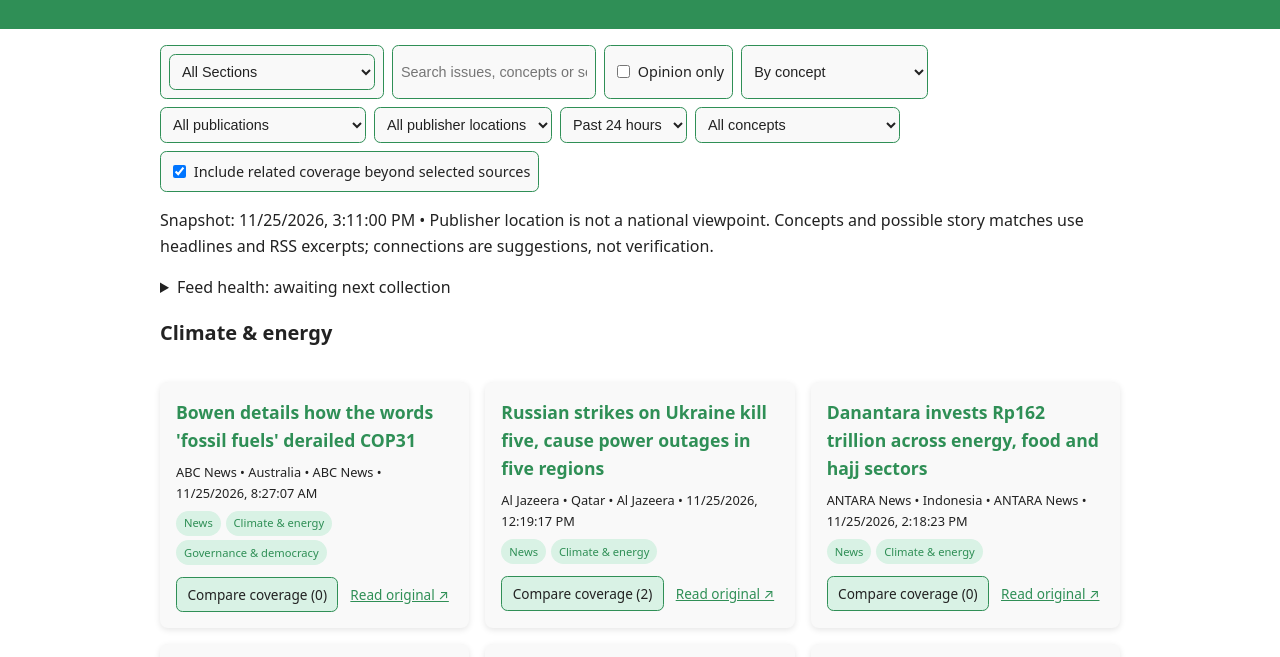
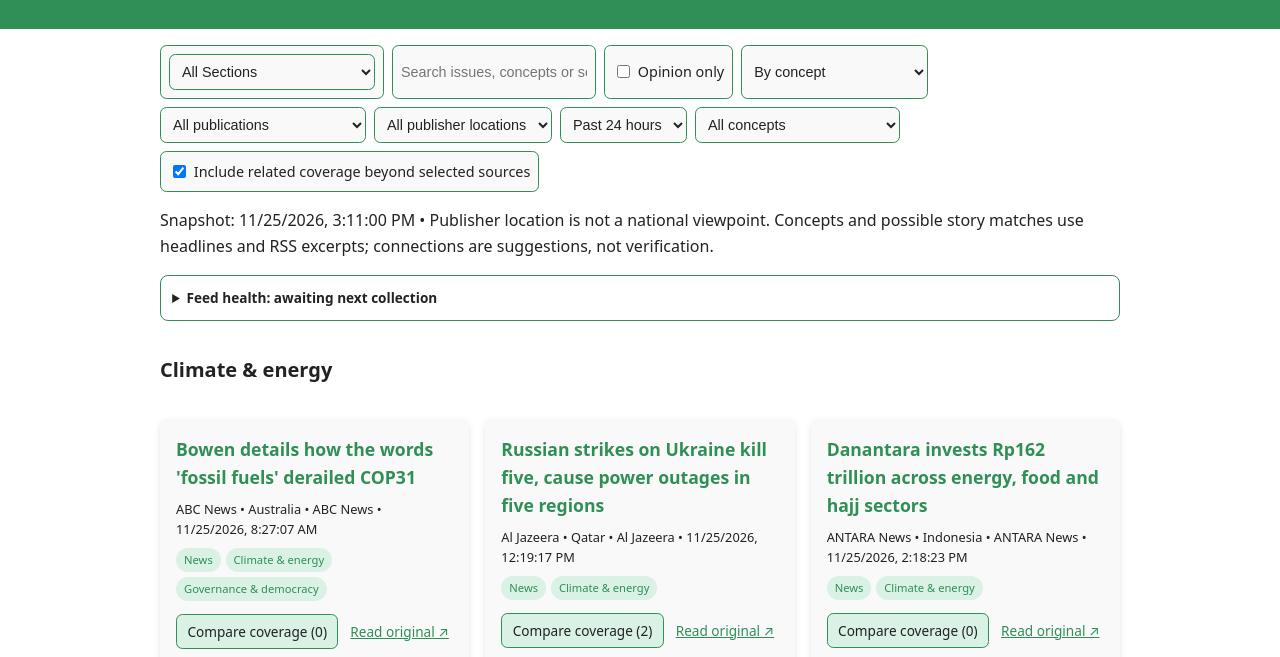
Before and after one commit to SynapseWorks/CBCReader, a plain HTML site: page docs/index.html in a window 1280 px wide. Shown: the part 99-756 px from the top of the page. Drawn offline with Linux system fonts and the light colour scheme.

Commit message:
Style timeline feed diagnostics and comparison excerpts

```diff
--- a/docs/styles.css
+++ b/docs/styles.css
@@ -180,3 +180,5 @@ main {
   color: var(--accent);
 }
 .article-actions{display:flex;flex-wrap:wrap;align-items:center;gap:.75rem;margin-top:.8rem;font-size:.85rem}.article-actions button{font:inherit;color:var(--fg);background:var(--accent-light);border:1px solid var(--accent);border-radius:.4rem;padding:.35rem .65rem;cursor:pointer}.article-actions a,.related-panel a{color:var(--accent);text-decoration:underline}.related-panel{border-top:1px solid var(--accent);margin-top:1rem;padding-top:.5rem}.related-panel p{font-size:.9rem}.modal-content{width:min(680px,85vw);box-sizing:border-box}.modal-content h2{padding-right:1rem}#newsList>h2{font-size:1.25rem;overflow-wrap:anywhere}.chip{overflow-wrap:anywhere}button:focus-visible,a:focus-visible{outline:2px solid var(--accent);outline-offset:3px}
+
+.feed-health{margin:0 0 1rem;padding:.7rem;border:1px solid var(--accent);border-radius:.5rem;font-size:.85rem}.feed-health summary{cursor:pointer;font-weight:600}.timeline-entry{border-left:2px solid var(--accent);padding:.4rem .7rem;margin:.5rem 0}.timeline-entry small,.timeline-entry a,.comparison-excerpt a{display:block}.comparison-excerpt{background:var(--card-bg);padding:.75rem;margin:.5rem 0;border-radius:.4rem}.related-panel button,#newsList>button{font:inherit;color:var(--fg);background:var(--accent-light);border:1px solid var(--accent);border-radius:.4rem;padding:.5rem;cursor:pointer}.related-panel textarea{width:100%;min-height:10rem}.modal-content{width:min(780px,90vw)}
```
